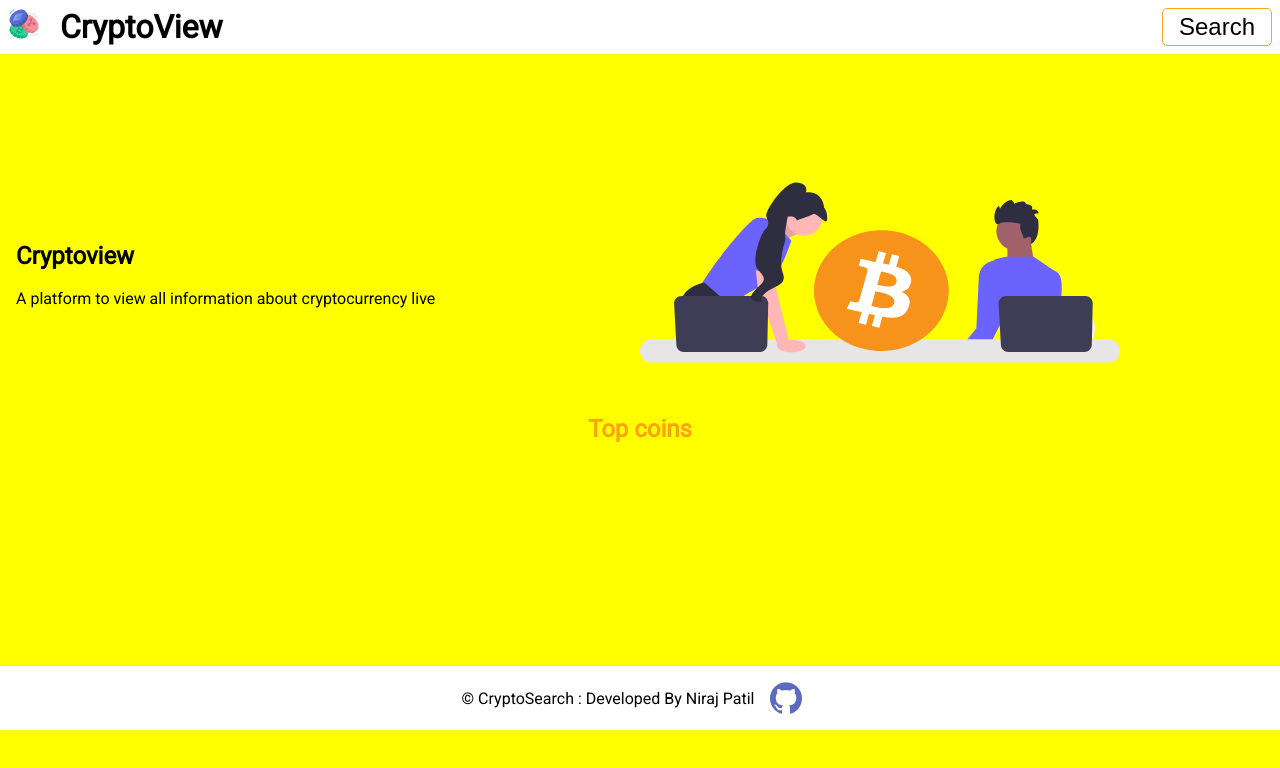
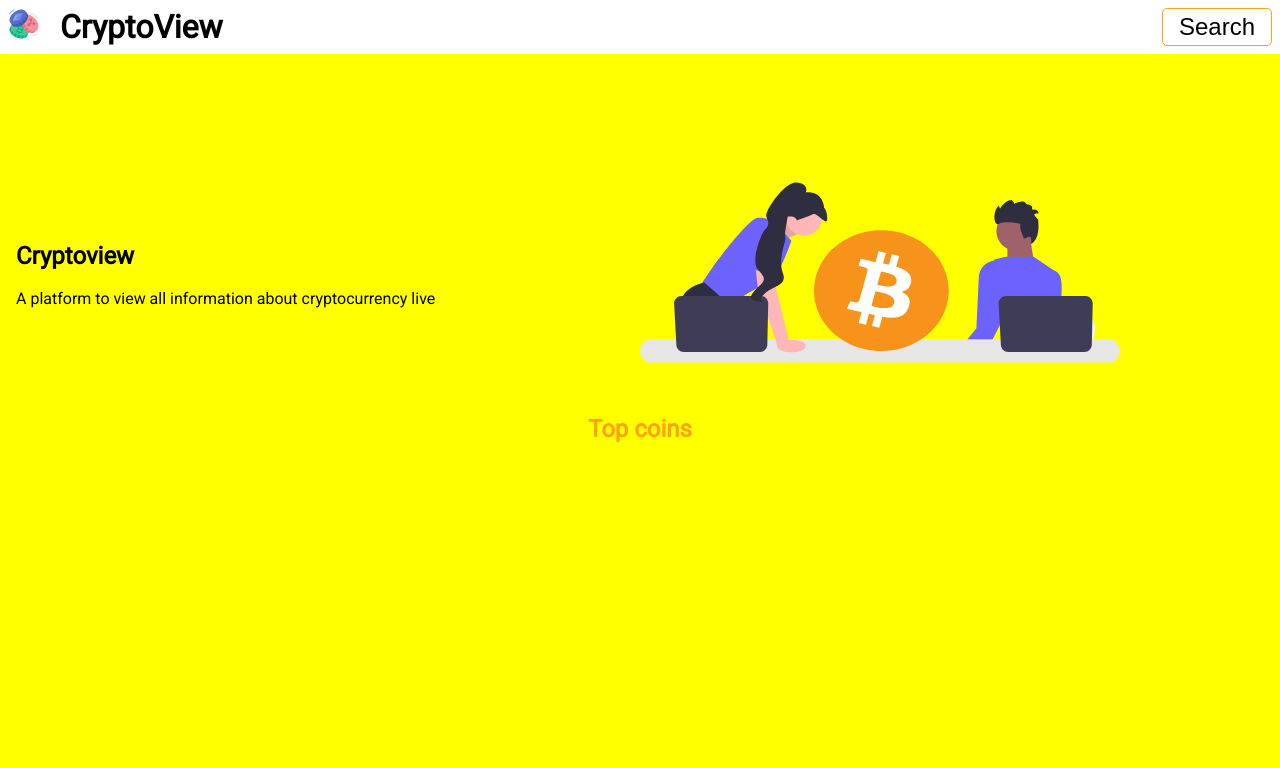
Before and after one commit to whisual/Crypto-Search, a plain HTML site: page index.html in a window 1280 px wide. Drawn offline with Linux system fonts and the light colour scheme; no server answers.

Commit message:
Update index.html

```diff
--- a/index.html
+++ b/index.html
@@ -52,14 +52,6 @@
 
 
      <!-- This is for the footer -->
-     <footer>
-
-        <p> &copy; CryptoSearch : Developed By Niraj Patil </p>
-
-        <a class="d-inline" href="https://www.github.com" target="_blank" >
-            <img src="./assets/Images/github.png" alt="github logo" class="footer-img f-right"/>
-        </a>
-     </footer>
 
     <script src="./assets/js/index.js"> </script>
     <script src="./assets/js/common.js"> </script>
```
